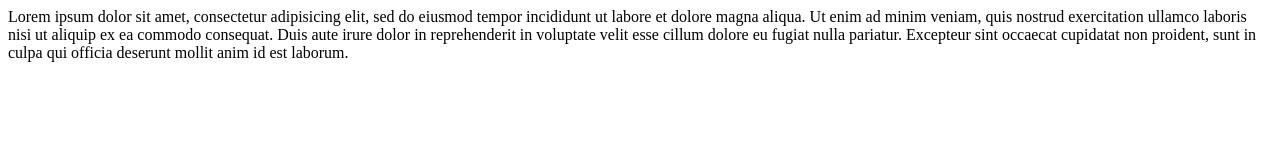
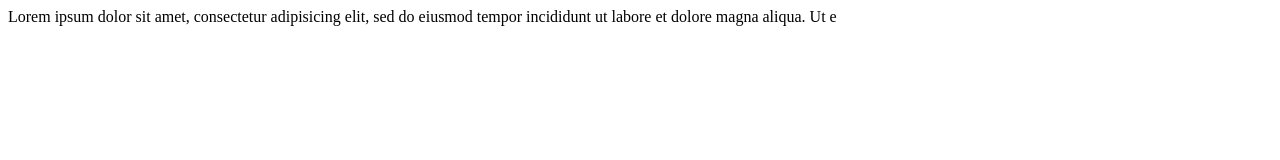
Before and after one commit to GegaLotishvili/lecture4, a plain HTML site: page index.html in a window 1280 px wide. Drawn offline with Linux system fonts and the light colour scheme.

Commit message:
sherten lorem
shorten

```diff
--- a/index.html
+++ b/index.html
@@ -9,11 +9,7 @@
 	<div>
 		<article>
 			Lorem ipsum dolor sit amet, consectetur adipisicing elit, sed do eiusmod
-			tempor incididunt ut labore et dolore magna aliqua. Ut enim ad minim veniam,
-			quis nostrud exercitation ullamco laboris nisi ut aliquip ex ea commodo
-			consequat. Duis aute irure dolor in reprehenderit in voluptate velit esse
-			cillum dolore eu fugiat nulla pariatur. Excepteur sint occaecat cupidatat non
-			proident, sunt in culpa qui officia deserunt mollit anim id est laborum.
+			tempor incididunt ut labore et dolore magna aliqua. Ut e
 		</article>
 	</div>
 </body>
```
